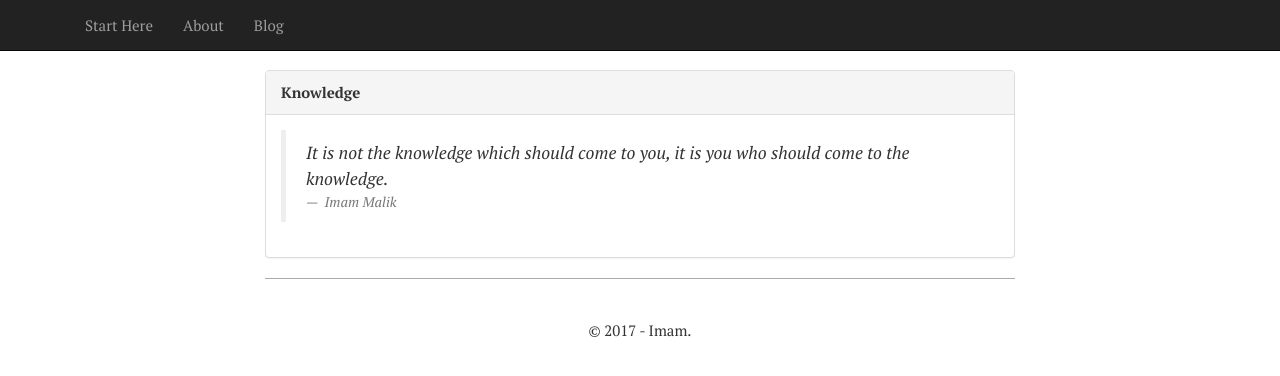
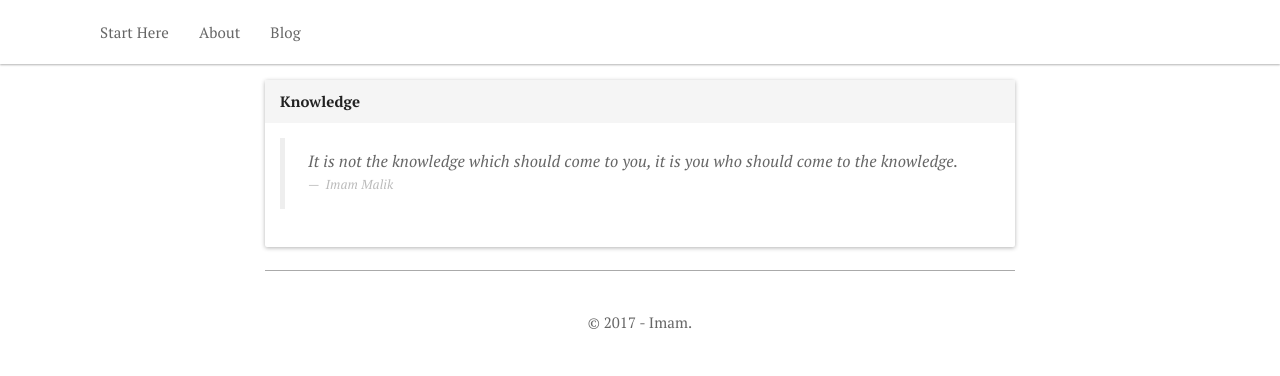
Before and after one commit to golbok/golbok.github.io, a Jekyll site: the page built from index.md, in a window 1280 px wide. Shown: the top 376 px of the page. Built offline with Jekyll 4.4.1, drawn with Linux system fonts in a browser that asks for light colours; comment, search, counter and statistics services are not loaded.

Commit message:
replace boot bootswatch paper

```diff
--- a/_includes/nav.html
+++ b/_includes/nav.html
@@ -1,4 +1,4 @@
-<nav class="navbar navbar-inverse navbar-fixed-top">
+<nav class="navbar navbar-default navbar-fixed-top">
   <div class="container">
     <!-- Brand and toggle get grouped for better mobile display -->
     <div class="navbar-header">
@@ -8,7 +8,9 @@
         <span class="icon-bar"></span>
         <span class="icon-bar"></span>
       </button>
-      <a class="sr-only navbar-brand" href="{{ site.url }}">Imam</a>
+      <a class="navbar-brand" href="{{ site.url }}"><small>
+        <i class="fa fa-home"></i>
+      </small></a>
     </div>
 
     <!-- Collect the nav links, forms, and other content for toggling -->
--- a/assets/css/main.css
+++ b/assets/css/main.css
@@ -1,7 +1,7 @@
 
 @import url('https://fonts.googleapis.com/css?family=PT+Serif:400,400i,700');
 body{
-padding-top: 70px;
+padding-top: 80px;
 font: 15px/1.5 'PT Serif', serif, Arial;
 margin: 0 auto;
 }
```
Also changed, not shown: Gemfile.lock, assets/css/bootstrap.min.css.
